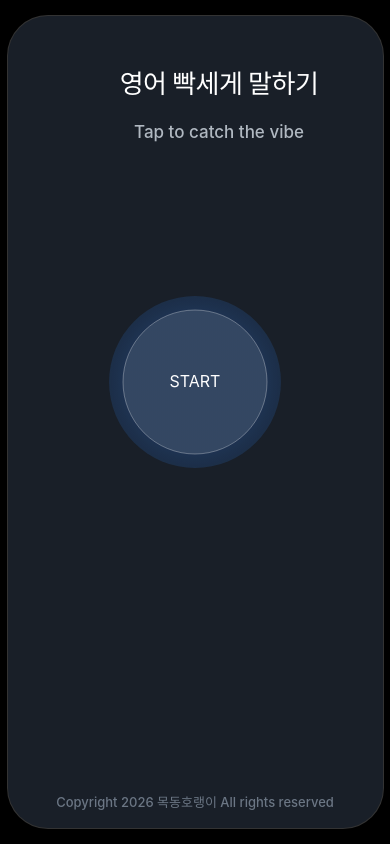
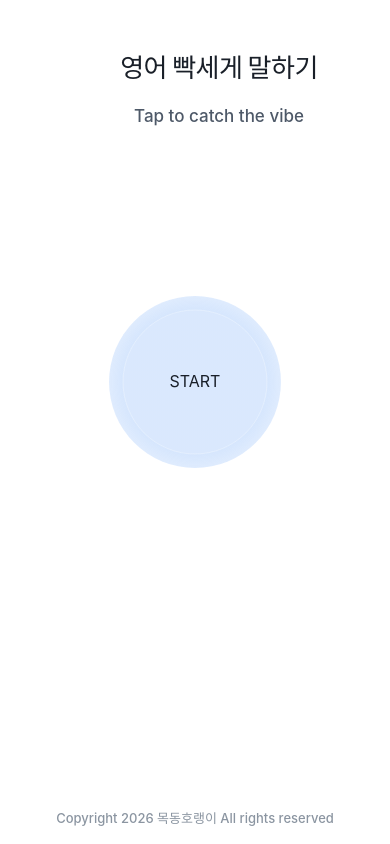
Before and after one commit to jeremy-tiger86/ai-vibe-english, a React (Vite) app: page / in a window 390 px wide. Built offline with nearby package versions, Linux system fonts and the light colour scheme.

Commit message:
refactor: Mobile Safari Optimization (White Theme)

```diff
--- a/src/components/ScoreCard.tsx
+++ b/src/components/ScoreCard.tsx
@@ -20,10 +20,10 @@ const ScoreCard: React.FC<ScoreProps> = ({ score, onClose }) => {
     };
 
     const getColor = (s: number) => {
-        if (s >= 90) return '#4caf50';
+        if (s >= 90) return '#34C759'; // Green
         if (s >= 80) return '#3182F6'; // Toss Blue for A
-        if (s >= 70) return '#ff9800';
-        return '#f44336';
+        if (s >= 70) return '#FF9500'; // Orange
+        return '#FF3B30'; // Red
     };
 
     return (
@@ -35,7 +35,6 @@ const ScoreCard: React.FC<ScoreProps> = ({ score, onClose }) => {
             width: '85%',
             maxWidth: '320px',
             animation: 'popIn 0.4s cubic-bezier(0.34, 1.56, 0.64, 1)',
-            boxShadow: '0 20px 40px rgba(0,0,0,0.4)',
             zIndex: 100
         }}>
             <h2 style={{ textAlign: 'center', marginBottom: '8px', fontSize: '22px' }}>Session Report</h2>
@@ -49,9 +48,9 @@ const ScoreCard: React.FC<ScoreProps> = ({ score, onClose }) => {
                 <Metric label="Confidence" score={score.confidence_score} />
             </div>
 
-            <div style={{ marginBottom: '24px', background: 'rgba(255,255,255,0.05)', padding: '16px', borderRadius: '16px' }}>
+            <div style={{ marginBottom: '24px', background: 'var(--toss-bg-layer)', padding: '16px', borderRadius: '16px' }}>
                 <h4 style={{ color: 'var(--toss-text-secondary)', fontSize: '13px', marginBottom: '8px' }}>FEEDBACK</h4>
-                <p style={{ fontSize: '15px', lineHeight: '1.5', color: '#fff', fontWeight: 500 }}>{score.feedback}</p>
+                <p style={{ fontSize: '15px', lineHeight: '1.5', color: 'var(--toss-text-primary)', fontWeight: 500 }}>{score.feedback}</p>
             </div>
 
             <div style={{ marginBottom: '32px' }}>
@@ -59,11 +58,11 @@ const ScoreCard: React.FC<ScoreProps> = ({ score, onClose }) => {
                 <div style={{ display: 'flex', flexDirection: 'column', gap: '8px' }}>
                     {score.key_phrases.map((phrase, i) => (
                         <div key={i} style={{
-                            background: 'var(--toss-bg-base)',
+                            background: 'var(--toss-bg-layer)',
                             padding: '12px 16px',
                             borderRadius: '12px',
                             fontSize: '14px',
-                            color: '#E5E8EB',
+                            color: 'var(--toss-text-primary)',
                             fontWeight: 500
                         }}>
                             {phrase}
--- a/src/components/VibeButton.tsx
+++ b/src/components/VibeButton.tsx
@@ -32,10 +32,10 @@ const VibeButton: React.FC<VibeButtonProps> = ({ status, volume, onClick }) => {
             // Base Circle (Glassmorphism)
             const gradient = ctx.createRadialGradient(centerX, centerY, baseRadius * 0.8, centerX, centerY, baseRadius * 1.5);
 
-            let primaryColor = '49, 130, 246'; // Toss Blue (#3182F6) default
-            if (status === 'error') primaryColor = '240, 68, 82'; // Toss Red (#F04452)
+            let primaryColor = '49, 130, 246'; // Toss Blue (#3182F6) - Readable on white
+            if (status === 'error') primaryColor = '240, 68, 82'; // Toss Red
             if (status === 'connected' || status === 'listening') primaryColor = '49, 130, 246'; // Toss Blue
-            if (status === 'speaking') primaryColor = '52, 199, 89'; // Toss Green (#34C759) or similar vibrant
+            if (status === 'speaking') primaryColor = '52, 199, 89'; // Toss Green
 
             gradient.addColorStop(0, `rgba(${primaryColor}, 0.2)`);
             gradient.addColorStop(1, `rgba(${primaryColor}, 0.0)`);
@@ -68,7 +68,7 @@ const VibeButton: React.FC<VibeButtonProps> = ({ status, volume, onClick }) => {
             ctx.stroke();
 
             // Text Label
-            ctx.fillStyle = 'white';
+            ctx.fillStyle = '#191F28'; // Dark Grey for Light Theme
             ctx.font = '16px Inter';
             ctx.textAlign = 'center';
             ctx.textBaseline = 'middle';
--- a/src/index.css
+++ b/src/index.css
@@ -3,17 +3,17 @@
   line-height: 1.5;
   font-weight: 400;
 
-  /* Toss Style Dark Token System */
-  --toss-bg-base: #191F28;
-  --toss-bg-layer: #333D4B;
+  /* Toss Style Light Token System */
+  --toss-bg-base: #FFFFFF;
+  --toss-bg-layer: #F2F4F6;
   --toss-blue: #3182F6;
-  --toss-text-primary: #FFFFFF;
-  --toss-text-secondary: #B0B8C1;
-  --toss-text-tertiary: #6B7684;
+  --toss-text-primary: #191F28;
+  --toss-text-secondary: #4E5968;
+  --toss-text-tertiary: #8B95A1;
   --toss-radius-l: 24px;
   --toss-radius-m: 16px;
 
-  color-scheme: dark;
+  color-scheme: light;
   color: var(--toss-text-primary);
   background-color: var(--toss-bg-base);
 
@@ -23,29 +23,29 @@
   -moz-osx-font-smoothing: grayscale;
 }
 
+html,
 body {
   margin: 0;
-  display: flex;
-  place-items: center;
-  justify-content: center;
-  min-width: 320px;
-  min-height: 100vh;
-  background-color: #000;
-  /* Outer background */
-  font-family: inherit;
+  padding: 0;
+  width: 100%;
+  height: 100%;
+  overflow: hidden;
+  /* Prevent elastic scrolling */
+  background-color: var(--toss-bg-base);
+  touch-action: none;
+  /* Prevent zoom/pan */
 }
 
 .app-container {
-  width: 375px;
-  height: 812px;
+  width: 100%;
+  height: 100dvh;
+  /* Dynamic Viewport Height */
   background-color: var(--toss-bg-base);
   display: flex;
   flex-direction: column;
   position: relative;
   overflow: hidden;
-  box-shadow: 0 0 0 1px #333, 0 20px 60px rgba(0, 0, 0, 0.6);
-  /* Cleaner border & shadow */
-  border-radius: 40px;
+  /* Removed border and radius for full immersion */
 }
 
 h1,
@@ -66,8 +66,9 @@ button {
 /* Typography Utilities */
 .text-display {
   font-size: 26px;
-  font-weight: 700;
+  font-weight: 800;
   letter-spacing: -0.5px;
+  color: var(--toss-text-primary);
 }
 
 .text-subtitle {
@@ -78,9 +79,12 @@ button {
 
 /* Components */
 .toss-card {
-  background-color: var(--toss-bg-layer);
+  background-color: #FFFFFF;
   border-radius: var(--toss-radius-l);
   padding: 24px;
+  box-shadow: 0 10px 30px rgba(0, 0, 0, 0.08);
+  /* Soft shadow for light theme */
+  border: 1px solid rgba(0, 0, 0, 0.05);
 }
 
 .toss-button {
@@ -98,16 +102,15 @@ button {
 
 .toss-button:active {
   transform: scale(0.96);
-  filter: brightness(0.9);
+  filter: brightness(0.95);
 }
 
 .glass-panel {
-  /* Keeping glass for specific vibe elements but cleaner */
-  background: rgba(51, 61, 75, 0.7);
+  background: rgba(255, 255, 255, 0.85);
   backdrop-filter: blur(20px);
   -webkit-backdrop-filter: blur(20px);
-  border: 1px solid rgba(255, 255, 255, 0.05);
-  box-shadow: 0 8px 32px 0 rgba(0, 0, 0, 0.3);
+  border: 1px solid rgba(0, 0, 0, 0.05);
+  box-shadow: 0 8px 32px 0 rgba(0, 0, 0, 0.1);
 }
 
 @keyframes fadeIn {
```
